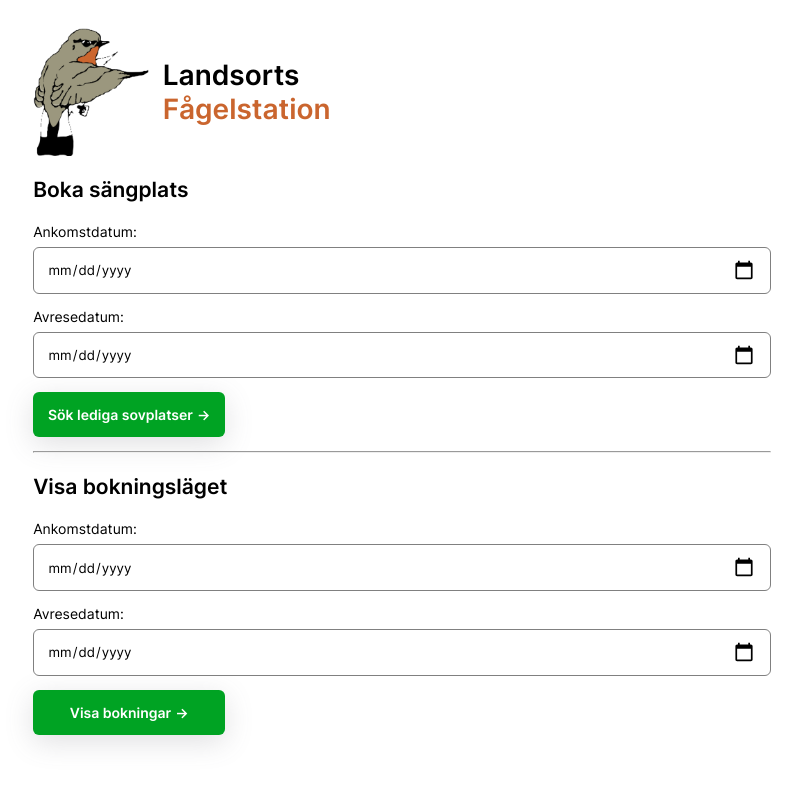
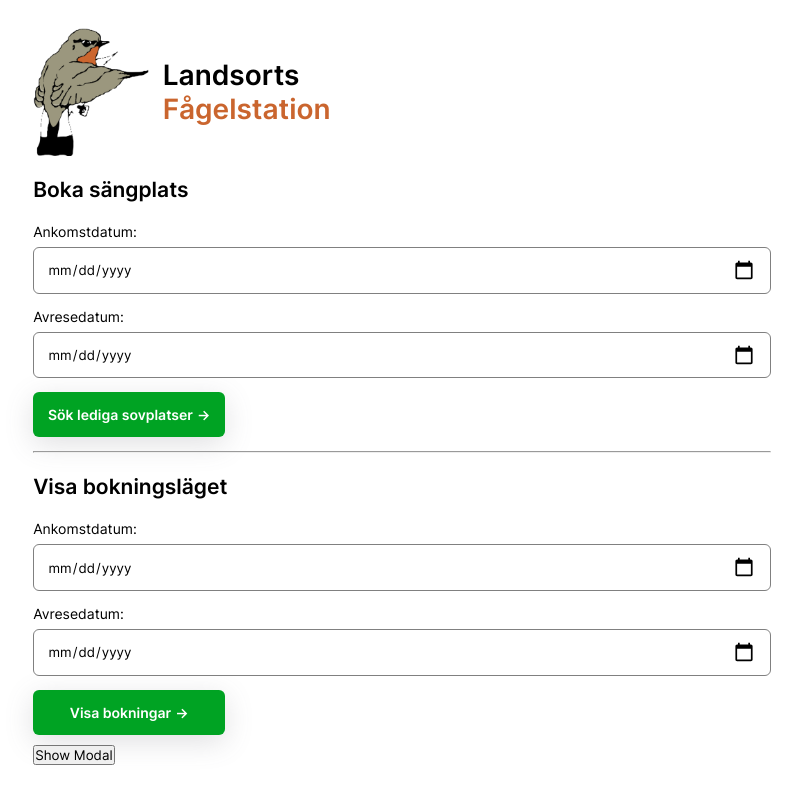
Before and after one commit to thomasgranbohm/landsort-booking-system, a Next.js app in the folder frontend/: page / in a window 1280 px wide. Shown: the whole page, without its empty margins (238-1040 px from the left). Built offline with nearby package versions, Linux system fonts and the light colour scheme; no server answers.

Commit message:
:art: Add Modal example

```diff
--- a/frontend/src/pages/index.tsx
+++ b/frontend/src/pages/index.tsx
@@ -1,9 +1,13 @@
 import { useRouter } from "next/dist/client/router";
+import { useContext } from "react";
 import DateForm from "../components/DateForm/DateForm";
 import HorizontalRule from "../components/HorizontalRule/HorizontalRule";
+import { ModalTypes } from "../components/Modal/functions/useModal";
+import { ModalContext } from "../components/Modal/Modal";
 
 const Home = () => {
 	const router = useRouter();
+	const { handleModal } = useContext<ModalTypes>(ModalContext);
 
 	const onSubmit = (start_date: Date, end_date: Date, link) => {
 		router.push({
@@ -28,6 +32,9 @@ const Home = () => {
 				formTitle={"Visa bokningsläget"}
 				onSubmit={(s, e) => onSubmit(s, e, "/bokningslaget")}
 			/>
+			<button onClick={() => handleModal("wower")}>
+				Show Modal
+			</button>
 		</main>
 	);
 };
```
